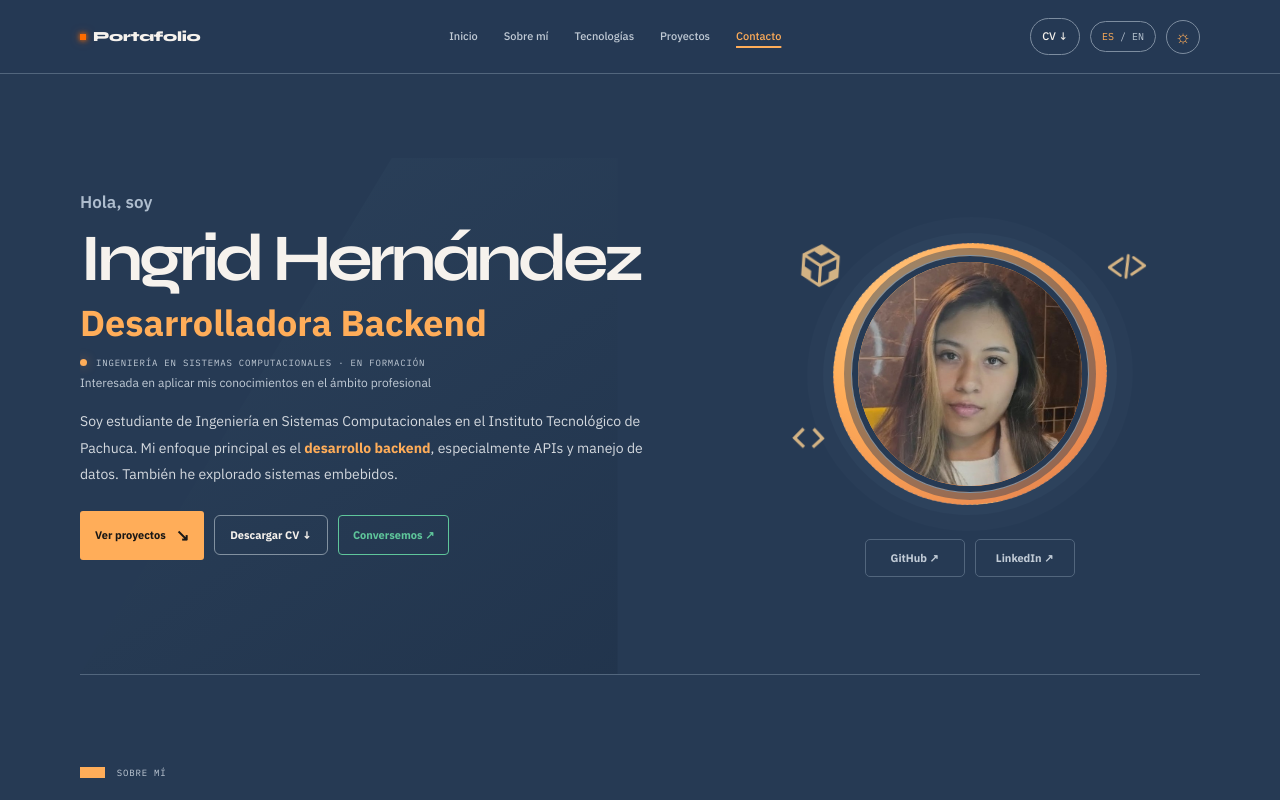
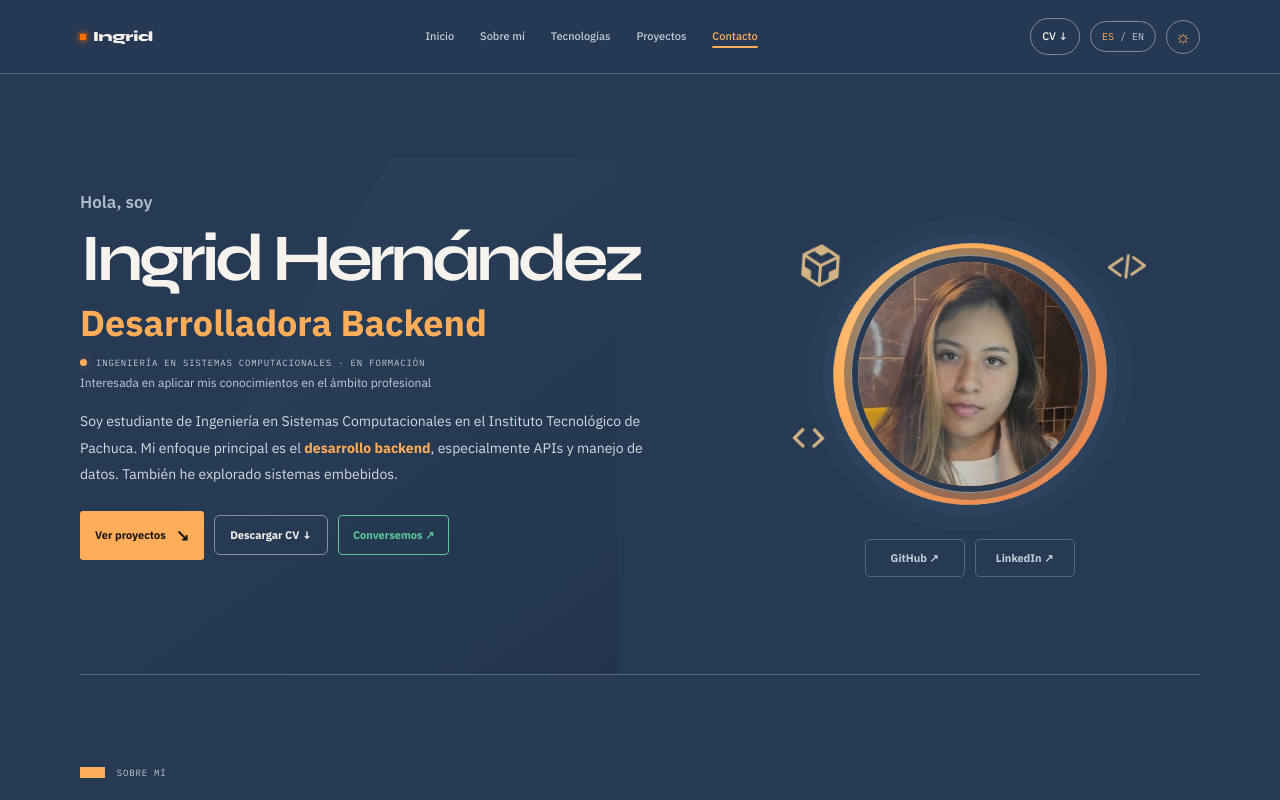
Before and after one commit to Ingriis/ingrid-hernandez-portfolio, a plain HTML site: page index.html in a window 1280 px wide. Shown: the top 800 px of the page. Drawn offline with Linux system fonts and the light colour scheme.

Commit message:
Update wordmark label from 'Portafolio' to 'Ingrid'

```diff
--- a/index.html
+++ b/index.html
@@ -15,7 +15,7 @@
   <body>
     <header class="topbar">
       <a class="wordmark" href="#inicio">
-        <span class="wordmark-mark" aria-hidden="true"></span><span class="wordmark-label" data-es="Portafolio" data-en="Portfolio">Portafolio</span>
+        <span class="wordmark-mark" aria-hidden="true"></span><span class="wordmark-label" data-es="Ingrid" data-en="Ingrid">Ingrid</span>
       </a>
       <nav class="nav" aria-label="Navegación principal">
         <a href="#inicio" data-es="Inicio" data-en="Home">
```
